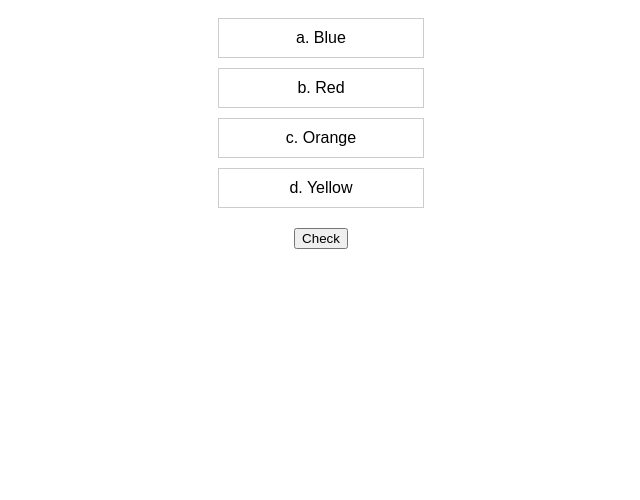
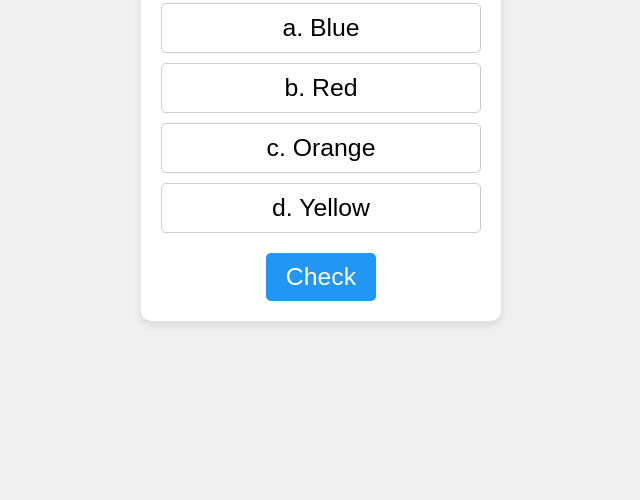
Before and after one commit to gapa-pakar/multipule-choice, a plain HTML site: page index.html in a window 1280 px wide. Shown: the part 300-800 px from the top of the page, without its empty margins (319-959 px from the left). Drawn offline with Linux system fonts and the light colour scheme.

Commit message:
changed px sizing to rem

```diff
--- a/index.css
+++ b/index.css
@@ -1,37 +1,71 @@
+/* Apply responsive font size and center the content both horizontally and vertically */
 body {
-    font-family: Arial, sans-serif;
+    font-family: Arial, sans-serif; /* Use a clean, sans-serif font */
+    font-size: calc(4px + 1vh + 1vw); /* Responsive font size based on viewport height and width */
     display: flex;
     justify-content: center;
     align-items: center;
-    height: 100vh;
-    margin: 0;
+    height: 100vh; /* Full viewport height */
+    margin: 0; /* Remove default margins */
+    background-color: #f0f0f0; /* Light gray background for the whole page */
   }
 
+  /* Container for the question and options */
   .question-container {
     text-align: center;
+    background-color: #fff; /* White background for the question area */
+    padding: 1.25rem; /* Padding inside the container, equivalent to 20px */
+    border-radius: 0.625rem; /* Rounded corners, equivalent to 10px */
+    box-shadow: 0 0.25rem 0.5rem rgba(0, 0, 0, 0.1); /* Subtle shadow for depth, equivalent to 0 4px 8px */
   }
 
+  /* Styling for the options container */
   .options {
     display: flex;
     flex-direction: column;
-    gap: 10px;
-    margin-bottom: 20px;
+    gap: 0.625rem; /* Space between options, equivalent to 10px */
+    margin-bottom: 1.25rem; /* Space below the options for the button, equivalent to 20px */
   }
 
+  /* Styling for each option */
   .option {
-    padding: 10px;
-    border: 1px solid #ccc;
-    cursor: pointer;
+    padding: 0.625rem; /* Padding inside each option, equivalent to 10px */
+    border: 0.0625rem solid #ccc; /* Light gray border, equivalent to 1px */
+    border-radius: 0.3125rem; /* Rounded corners for options, equivalent to 5px */
+    cursor: pointer; /* Change cursor to pointer on hover */
+    transition: border 0.3s, background-color 0.3s; /* Smooth transition for border and background */
   }
 
+  /* Styling for the selected option */
   .option.selected {
-    border: 2px solid blue;
+    border: 0.125rem solid blue; /* Blue border for the selected option, equivalent to 2px */
+    background-color: #e0f7fa; /* Light blue background for better visibility */
   }
 
+  /* Styling for the correct option */
   .option.correct {
-    border: 2px solid green;
+    border: 0.125rem solid green; /* Green border for the correct option, equivalent to 2px */
+    background-color: #e8f5e9; /* Light green background */
   }
 
+  /* Styling for the incorrect option */
   .option.incorrect {
-    border: 2px solid red;
+    border: 0.125rem solid red; /* Red border for the incorrect option, equivalent to 2px */
+    background-color: #ffebee; /* Light red background */
   }
+
+  /* Styling for the check/continue button */
+  #check-answer {
+    padding: 0.625rem 1.25rem; /* Padding inside the button, equivalent to 10px 20px */
+    font-size: 1em; /* Relative font size for the button text */
+    border: none; /* Remove default border */
+    border-radius: 0.3125rem; /* Rounded corners for the button, equivalent to 5px */
+    background-color: #2196f3; /* Blue background color */
+    color: #fff; /* White text color */
+    cursor: pointer; /* Change cursor to pointer on hover */
+    transition: background-color 0.3s; /* Smooth transition for background color */
+  }
+
+  #check-answer:hover {
+    background-color: #1976d2; /* Darker blue on hover */
+  }
```
